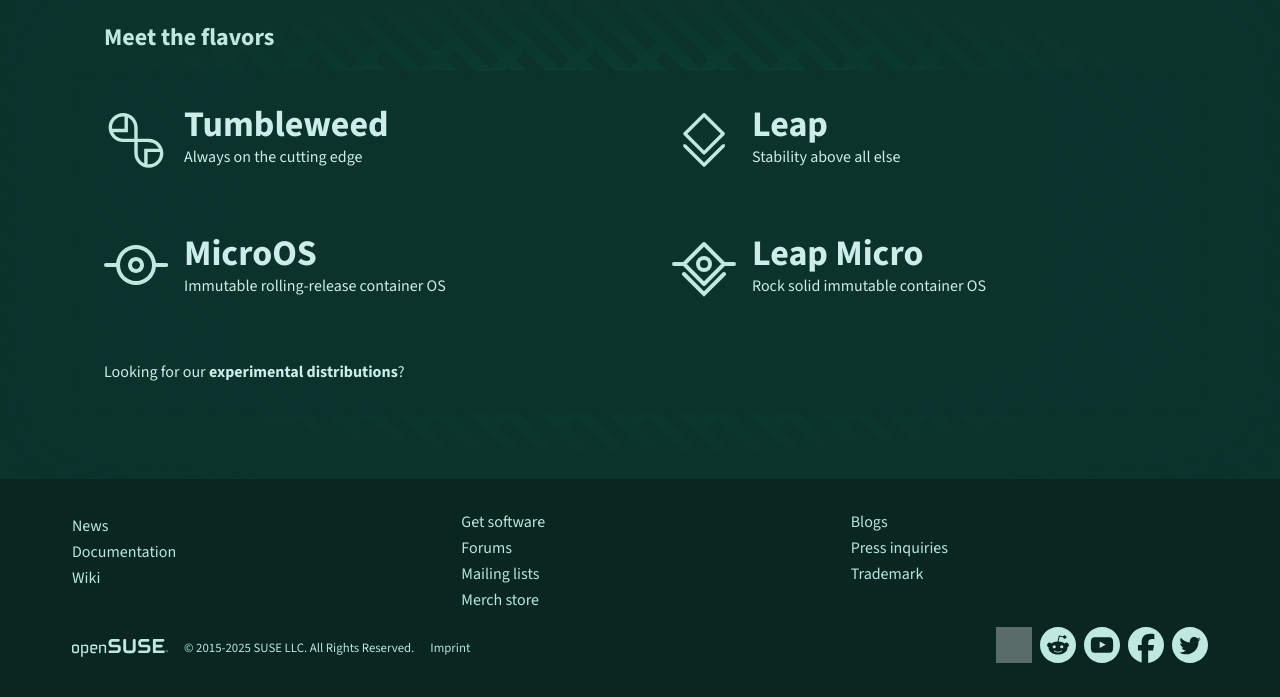
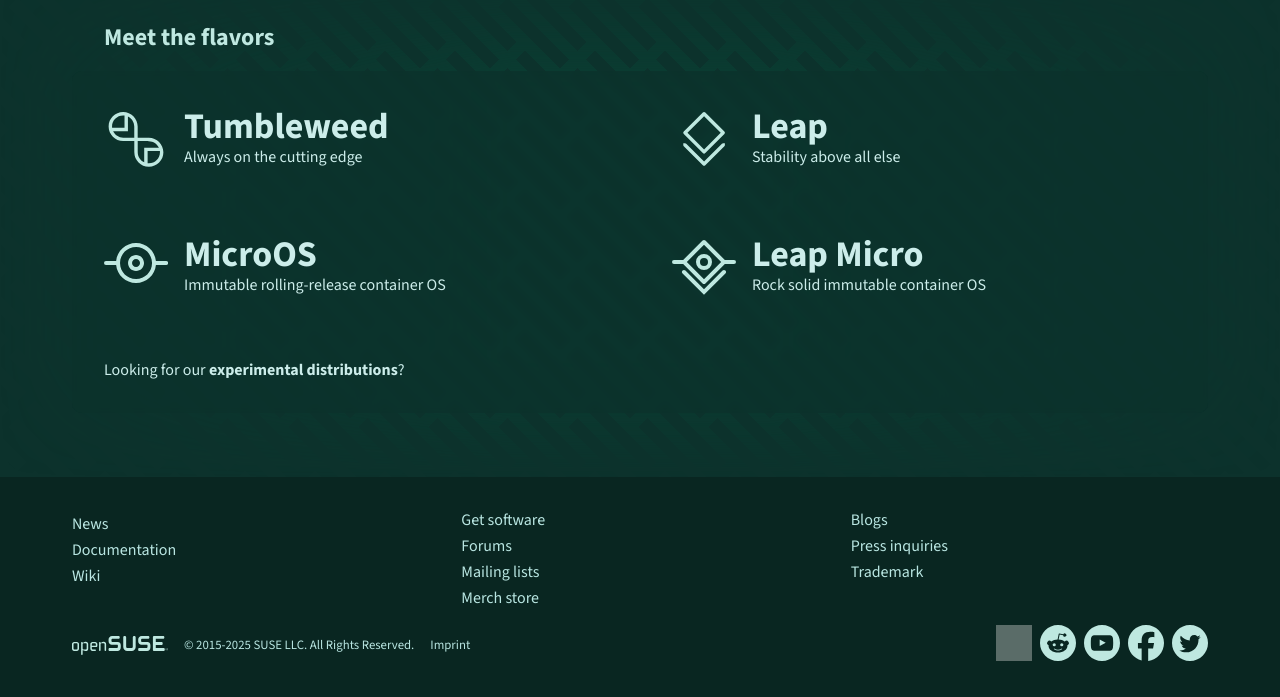
Before and after one commit to openSUSE/landing-page, a Jekyll site: the page built from index.html, in a window 1280 px wide and 1400 px high, scrolled down 604 px. Shown: the part 700-1397 px from the top of the window. Built offline with Jekyll 4.4.1, drawn with Linux system fonts in a browser that asks for light colours; grey boxes are pictures that could not be loaded.

Commit message:
Tweak font sizes for Source Sans

```diff
--- a/css/homepage.scss
+++ b/css/homepage.scss
@@ -265,11 +265,12 @@
 
         .description {
           font-size: 0.85rem;
+          line-height: 100%;
         }
 
         @include xsAndUp {
           .name {
-            font-size: 1.5rem;
+            font-size: 1.6rem;
           }
 
           .description {
```
